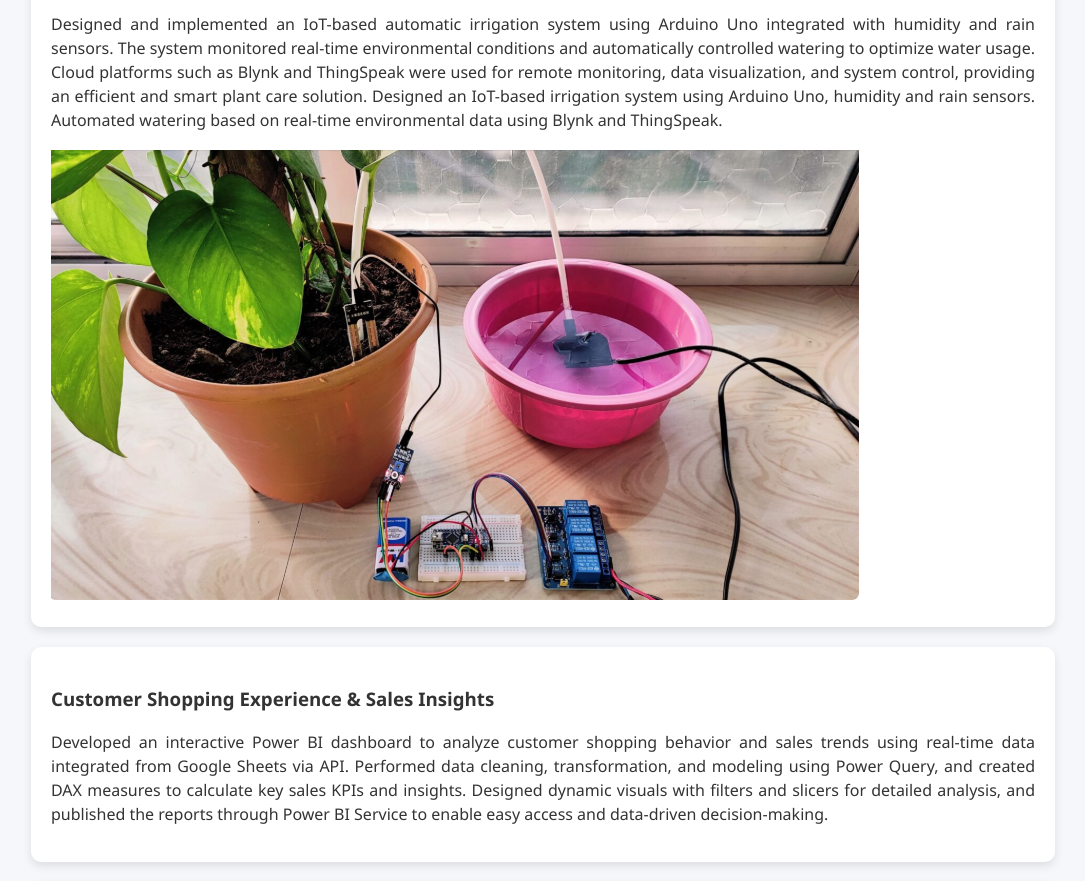
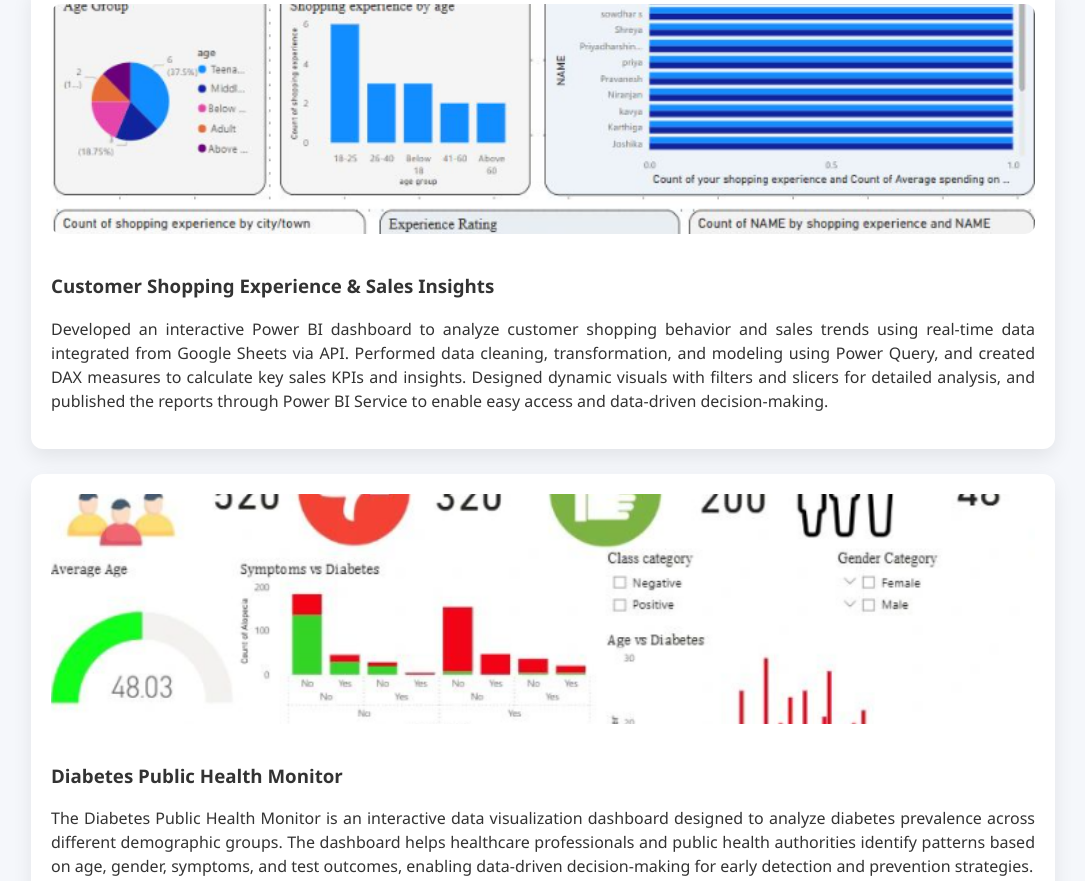
Before and after one commit to Suvetha-Subramani/portfolio, a plain HTML site: page index.html in a window 1280 px wide. Shown: the part 1272-2153 px from the top of the page, without its empty margins (97-1182 px from the left). Drawn offline with Linux system fonts and the light colour scheme.

Commit message:
Update portfolio UI and interactivity

```diff
--- a/index.html
+++ b/index.html
@@ -60,16 +60,18 @@
             Designed an IoT-based irrigation system using Arduino Uno, humidity and rain sensors.
             Automated watering based on real-time environmental data using Blynk and ThingSpeak.
         </p>
-         <img src="assest/iot.PNG" alt="IoT-based" >
+
     </div>
 
-    <div class="project">
+    <div class="project"> <img src="assest/powerbi.PNG" alt="Power BI Sales Dashboard" class="project-img">
+
         <h3>Customer Shopping Experience & Sales Insights</h3>
         <p>
             Developed an interactive Power BI dashboard to analyze customer shopping behavior and sales trends using real-time data integrated from Google Sheets via API. Performed data cleaning, transformation, and modeling using Power Query, and created DAX measures to calculate key sales KPIs and insights. Designed dynamic visuals with filters and slicers for detailed analysis, and published the reports through Power BI Service to enable easy access and data-driven decision-making.
         </p>
     </div>
     <div class="project">
+         <img src="assest/powerbi2.PNG" alt="Diabetes Public Health Monitor" class="project-img">
         <h3>Diabetes Public Health Monitor</h3>
         <p>The Diabetes Public Health Monitor is an interactive data visualization dashboard designed to analyze diabetes prevalence across different demographic groups. The dashboard helps healthcare professionals and public health authorities identify patterns based on age, gender, symptoms, and test outcomes, enabling data-driven decision-making for early detection and prevention strategies.
               </p>
--- a/style.css
+++ b/style.css
@@ -70,12 +70,21 @@ h2 {
 
 /* PROJECT CARDS */
 .project {
-    background: white;
+    background: #ffffff;
     padding: 20px;
-    margin-bottom: 20px;
+    margin-bottom: 25px;
+    border-radius: 12px;
+    box-shadow: 0 8px 20px rgba(0,0,0,0.08);
+}
+
+.project-img {
+    width: 100%;
+    max-height: 230px;
+    object-fit: cover;
     border-radius: 10px;
-    box-shadow: 0 4px 10px rgba(0,0,0,0.1);
+    margin-bottom: 15px;
 }
+
 
 /* LIST ITEMS */
 ul {
```
